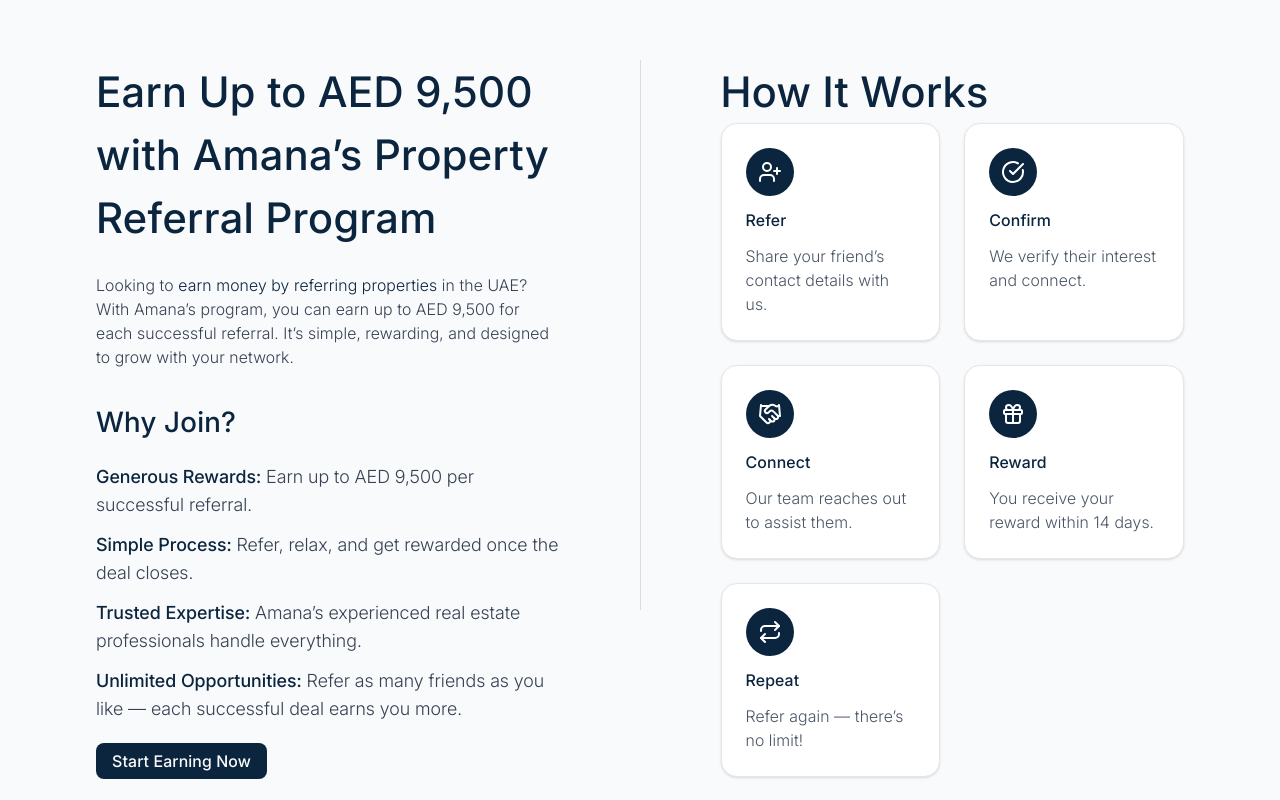
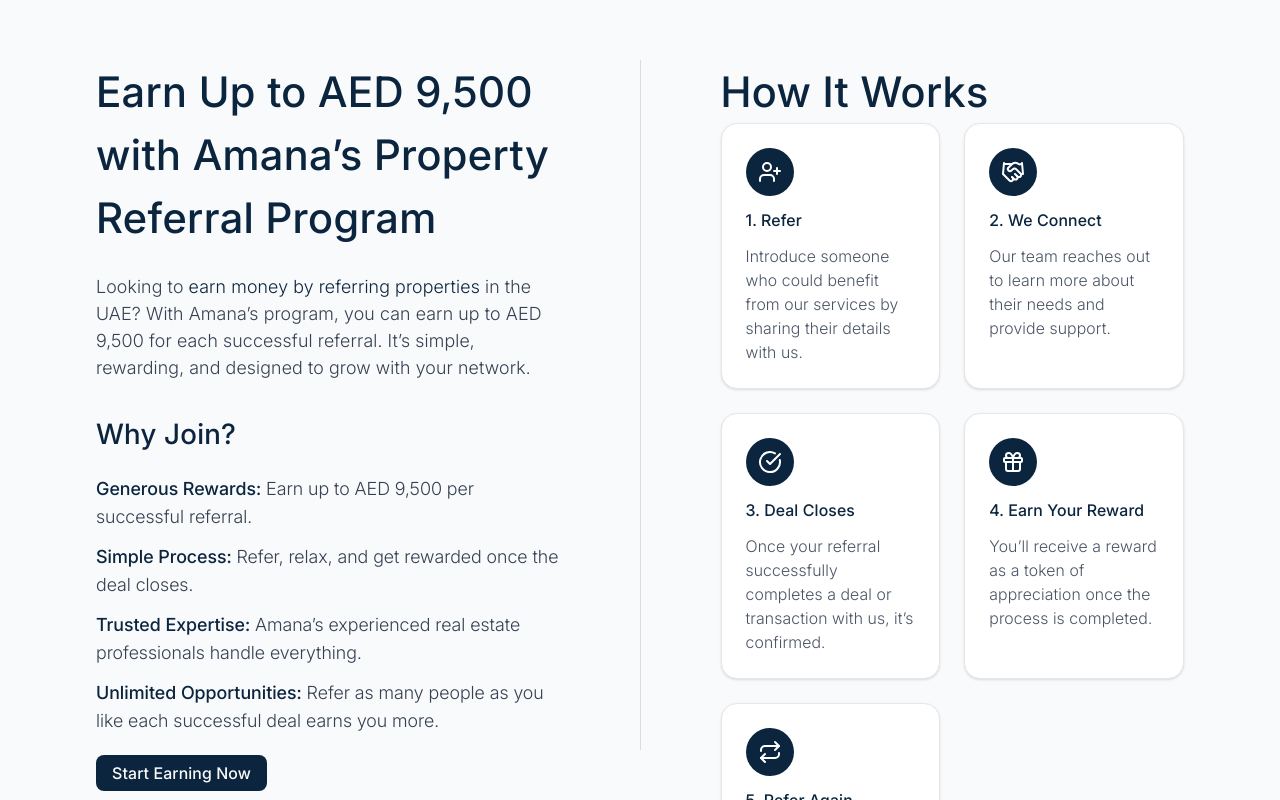
Before and after one commit to dontbothermaingi/amana-db, a React (Vite) app: page /earn in a window 1280 px wide. Shown: the part 820-1620 px from the top of the page. Built offline with nearby package versions, Linux system fonts and the light colour scheme; the HTML template or start-up script is replaced by a standard one.

Commit message:
Fixed a few bugs

```diff
--- a/src/components/agents/agentdetails.tsx
+++ b/src/components/agents/agentdetails.tsx
@@ -13,7 +13,7 @@
   ShieldCheck,
 } from "lucide-react";
 import PropertyCard from "../properties/propertycard";
-import { useCallback, type JSX } from "react";
+import { useCallback, useEffect, type JSX } from "react";
 import { motion } from "framer-motion";
 import { FaWhatsapp } from "react-icons/fa";
 
@@ -70,6 +70,10 @@
     },
     [navigate]
   );
+
+  useEffect(() => {
+    console.log("Agent Id: ", agent?.agent_Id);
+  }, [agent]);
 
   const properties = houses?.list?.filter(
     (item: any) => item.agent.name === "Mohammed Faizan"
--- a/src/components/agents/agentspage.tsx
+++ b/src/components/agents/agentspage.tsx
@@ -109,13 +109,23 @@
               ))}
             </>
           ) : (
-            <div className="space-y-4">
+            <Box
+              display="grid"
+              gridTemplateColumns={{
+                xs: "repeat(2, 1fr)",
+                sm: "1fr",
+                md: "repeat(2, 1fr)",
+                lg: "repeat(3, 1fr)",
+              }}
+              gap={4}
+              className="mt-10 px-3 lg:px-50"
+            >
               {[...Array(10)].map((_, index) => (
                 <div key={index} className="flex flex-col space-y-3">
-                  <Skeleton className="h-[125px] w-full rounded-xl" />
+                  <Skeleton className="h-[370px] w-[400px] rounded-xl" />
                 </div>
               ))}
-            </div>
+            </Box>
           )}
         </Box>
       </div>
--- a/src/components/connect&earn/connectpage.tsx
+++ b/src/components/connect&earn/connectpage.tsx
@@ -90,7 +90,8 @@
 
           <Typography
             fontFamily="IT Light"
-            className="pt-6 text-gray-700 leading-relaxed text-lg"
+            fontSize={{ lg: "18px", xs: "17px" }}
+            className="pt-6 text-gray-700 leading-relaxed"
           >
             Looking to{" "}
             <span className="font-medium text-[#0B253F]">
@@ -144,7 +145,7 @@
               >
                 Unlimited Opportunities:
               </span>{" "}
-              Refer as many friends as you like — each successful deal earns you
+              Refer as many people as you like each successful deal earns you
               more.
             </li>
           </ul>
@@ -155,7 +156,7 @@
         </div>
 
         {!isMobile && (
-          <Divider orientation="vertical" sx={{ height: "550px" }} />
+          <Divider orientation="vertical" sx={{ height: "690px" }} />
         )}
 
         {/* HOW IT WORKS */}
@@ -171,28 +172,28 @@
           <div className="grid sm:grid-cols-2 gap-6">
             {[
               {
-                title: "Refer",
-                desc: "Share your friend’s contact details with us.",
+                title: "1. Refer",
+                desc: "Introduce someone who could benefit from our services by sharing their details with us.",
                 icon: <UserPlus />,
               },
               {
-                title: "Confirm",
-                desc: "We verify their interest and connect.",
+                title: "2. We Connect",
+                desc: "Our team reaches out to learn more about their needs and provide support.",
+                icon: <Handshake />,
+              },
+              {
+                title: "3. Deal Closes",
+                desc: "Once your referral successfully completes a deal or transaction with us, it’s confirmed.",
                 icon: <CheckCircle />,
               },
               {
-                title: "Connect",
-                desc: "Our team reaches out to assist them.",
-                icon: <Handshake />,
-              },
-              {
-                title: "Reward",
-                desc: "You receive your reward within 14 days.",
+                title: "4. Earn Your Reward",
+                desc: "You’ll receive a reward as a token of appreciation once the process is completed.",
                 icon: <Gift />,
               },
               {
-                title: "Repeat",
-                desc: "Refer again — there’s no limit!",
+                title: "5. Refer Again",
+                desc: "Keep sharing — there’s no limit to how many people you can refer!",
                 icon: <Repeat />,
               },
             ].map((step, i) => (
```
